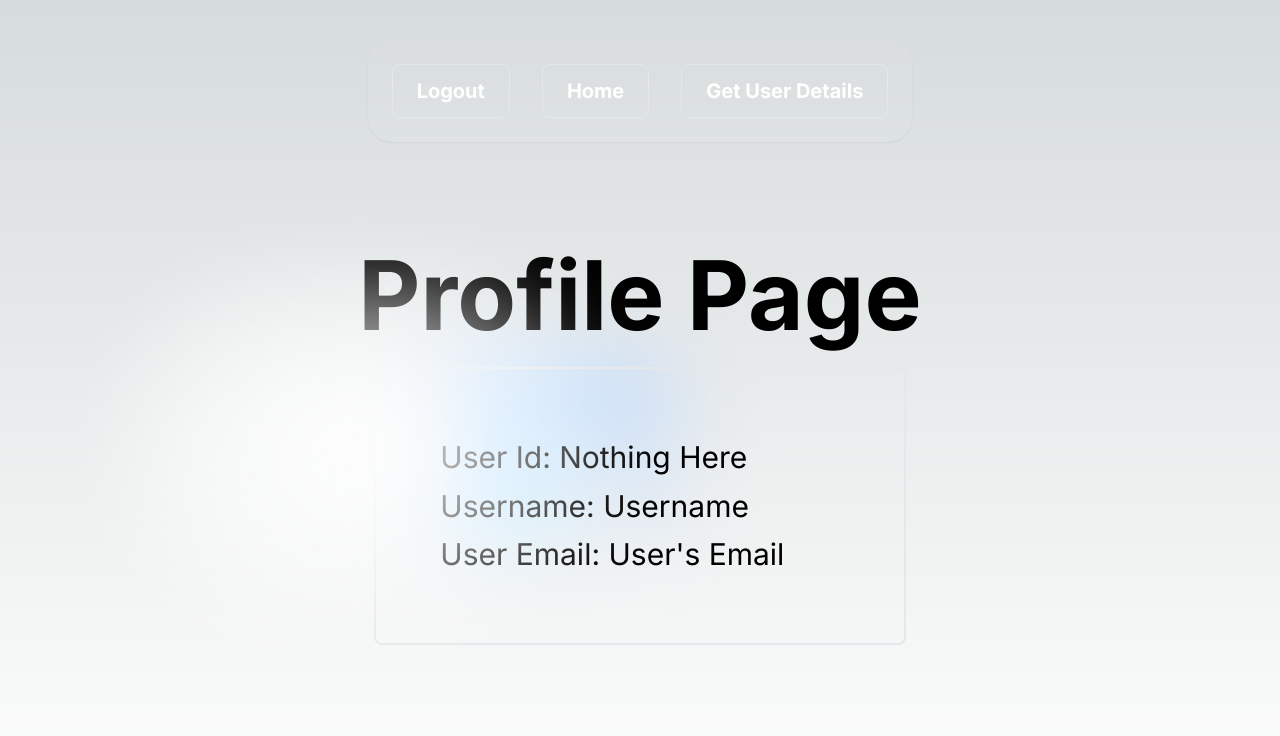
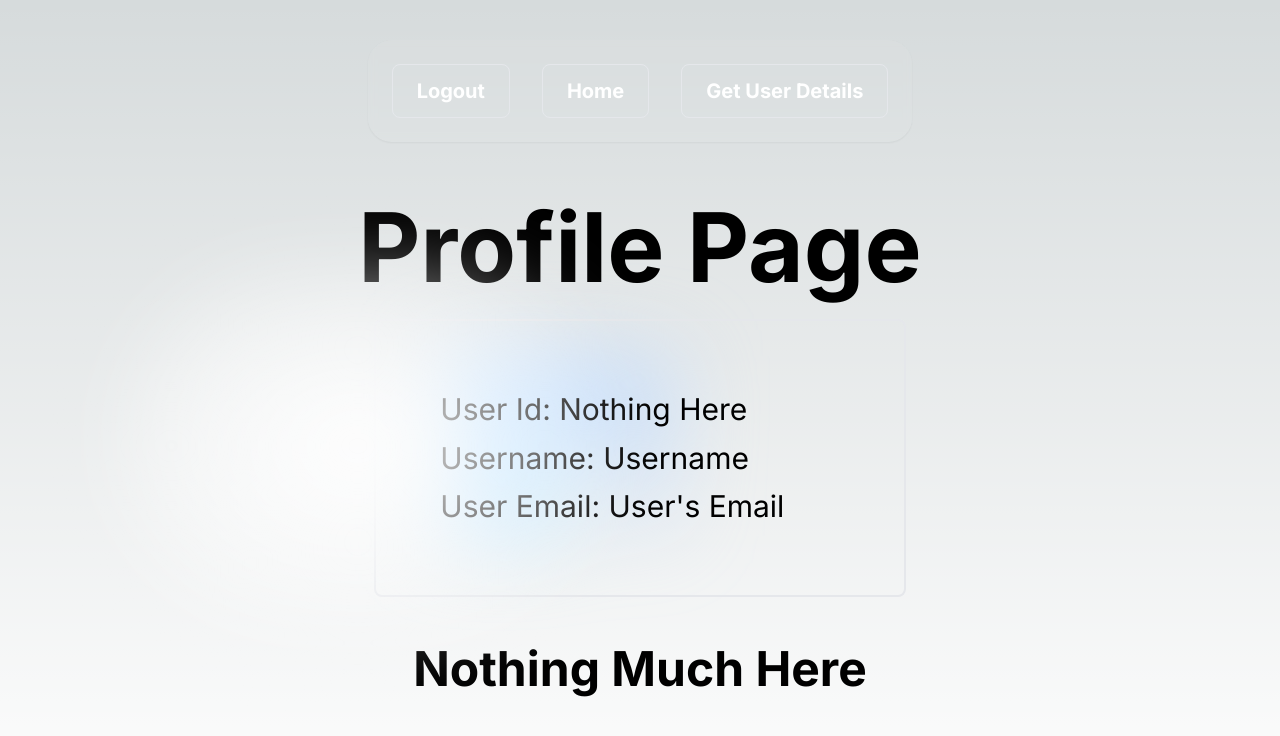
Before and after one commit to KetanKumavat/NextAuth, a Next.js app: page /profile in a window 1280 px wide. Shown: the top 736 px of the page. Built offline with nearby package versions, Linux system fonts and the light colour scheme; no server answers.

Commit message:
auth page done

```diff
--- a/src/app/api/users/me/route.ts
+++ b/src/app/api/users/me/route.ts
@@ -12,6 +12,6 @@ export async function GET(request: NextRequest) {
     const user = await User.findById(userId);
     return NextResponse.json({ message: "User Found", data: user });
   } catch (error) {
-    return NextResponse.json({ error: error.message });
+    return NextResponse.json({ error: error.message});
   }
 }
--- a/src/app/profile/page.tsx
+++ b/src/app/profile/page.tsx
@@ -32,7 +32,7 @@ export default function ProfilePage() {
     });
 
     return (
-      <div className="Home">
+      <div className="overflow-hidden">
         <main className="flex min-h-screen flex-col items-center overflow-hidden justify-between">
           <nav className="p-6 mt-10 rounded-3xl shadow-sm backdrop-blur-sm bg-white/5">
             <div className="flex justify-between items-center w-f">
@@ -63,7 +63,9 @@ export default function ProfilePage() {
           <div className="flex justify-center flex-col items-center h-screen w-full mx-auto -mt-24">
             <div className="relative flex place-items-center before:absolute before:h-[300px] before:w-[480px] before:-translate-x-1/2 before:rounded-full before:bg-gradient-radial before:from-white before:to-transparent before:blur-2xl before:content-[''] after:absolute after:-z-20 after:h-[180px] after:w-[240px] after:translate-x-1/3 after:bg-gradient-conic after:from-sky-200 after:via-blue-200 after:blur-2xl after:content-[''] before:dark:bg-gradient-to-br before:dark:from-transparent before:dark:to-blue-700 before:dark:opacity-10 after:dark:from-sky-900 after:dark:via-[#0141ff] after:dark:opacity-40 before:lg:h-[360px] z-[-1]">
               <div>
-                <h1 className="text-6xl md:text-8xl font-bold text-center">Profile Page</h1>
+                <h1 className="text-6xl md:text-8xl font-bold text-center">
+                  Profile Page
+                </h1>
                 <br />
                 <h2 className="text-3xl text-left p-4 py-0">
                   <div className="leading-relaxed border-2 w-full max-h-screen mx-auto px-auto rounded-lg p-16">
@@ -71,11 +73,12 @@ export default function ProfilePage() {
                     <br />
                     <Link href={`/profile/${data}`}>Username: {username}</Link>
                     <br />
-                    <Link href={`/profile/${data}`}>
-                      User Email: {email}
-                    </Link>
+                    <Link href={`/profile/${data}`}>User Email: {email}</Link>
                   </div>
                 </h2>
+                <br />
+                <br />
+                <h1 className="text-center font-bold text-5xl">Nothing Much Here</h1>
               </div>
             </div>
           </div>
```
